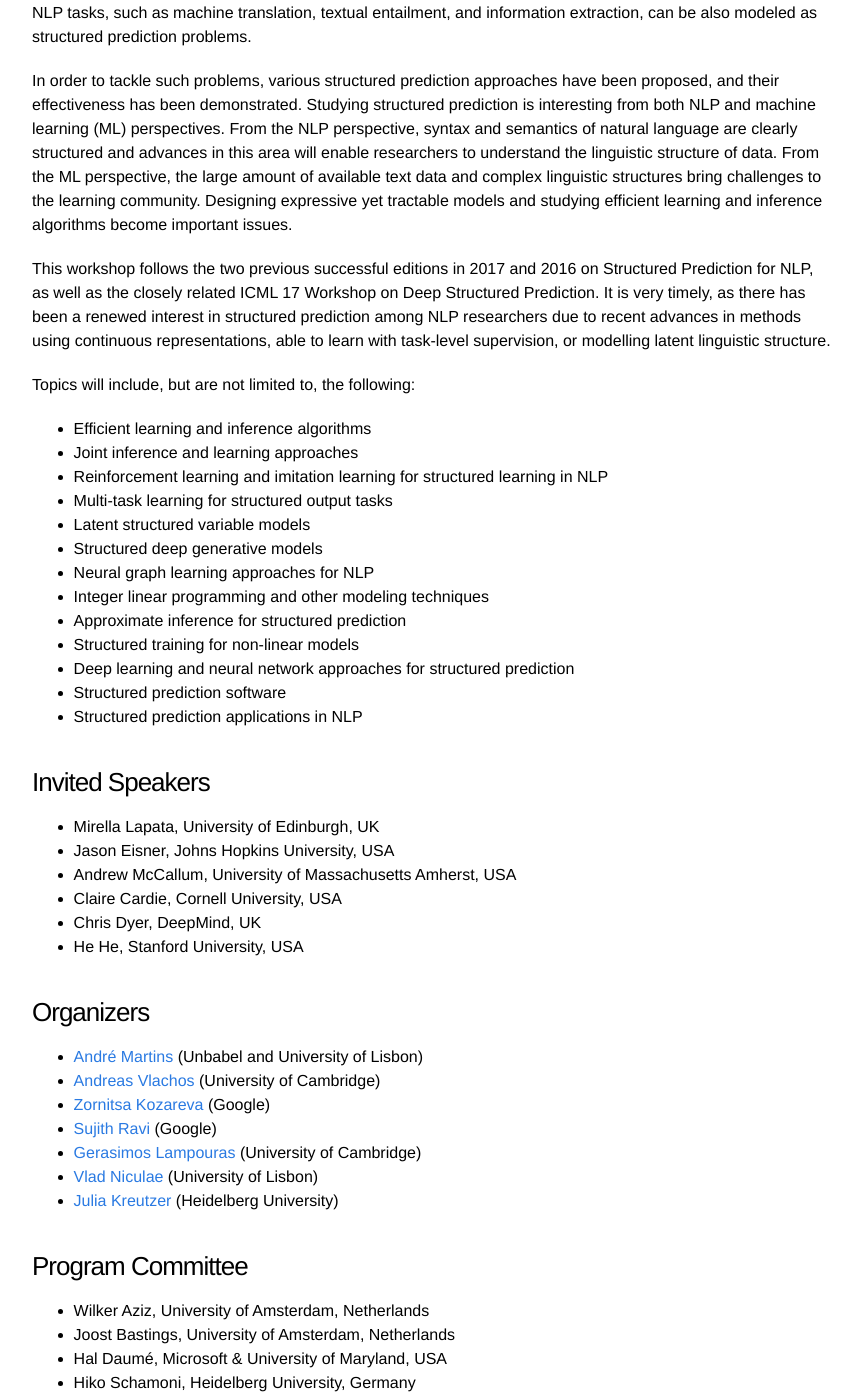
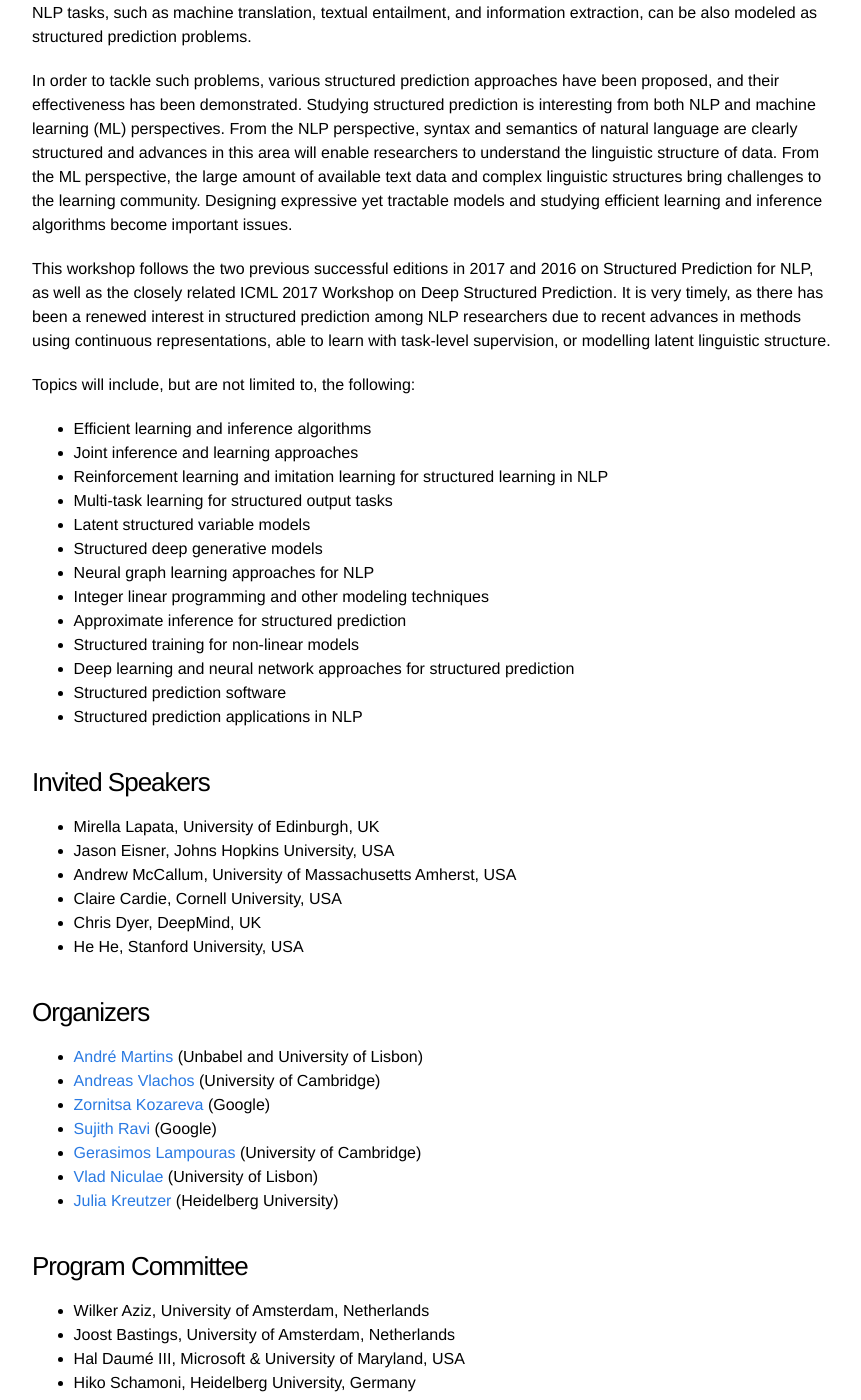
Before and after one commit to structuredprediction/structuredprediction.github.io, a Jekyll site: the page built from SPNLP19/1_cfp.md, in a window 1280 px wide and 1400 px high, scrolled down 311 px. Shown: the whole window, without its empty margins (208-1069 px from the left). Built offline with Jekyll 4.4.1, drawn with Linux system fonts in a browser that asks for light colours; some of the changed text lies outside the part shown.

Commit message:
updated for NAACL

```diff
--- a/SPNLP19/1_cfp.md
+++ b/SPNLP19/1_cfp.md
@@ -19,10 +19,9 @@ challenges to the learning community. Designing expressive yet
 tractable models and studying efficient learning and inference
 algorithms become important issues.
 
-This workshop follows the two previous successful editions in 2017 and 2016 on Structured Prediction for NLP, as well as the closely related ICML 17 Workshop on Deep Structured Prediction. It is very timely, as there has been a renewed interest in structured prediction among NLP researchers due to recent advances in methods using continuous representations, able to learn with task-level supervision, or modelling latent linguistic structure.
+This workshop follows the two previous successful editions in 2017 and 2016 on Structured Prediction for NLP, as well as the closely related ICML 2017 Workshop on Deep Structured Prediction. It is very timely, as there has been a renewed interest in structured prediction among NLP researchers due to recent advances in methods using continuous representations, able to learn with task-level supervision, or modelling latent linguistic structure.
 
 Topics will include, but are not limited to, the following:
-
 
 *  Efficient learning and inference algorithms
 *  Joint inference and learning approaches
@@ -67,7 +66,7 @@ Topics will include, but are not limited to, the following:
 
 * Wilker Aziz, University of Amsterdam, Netherlands
 * Joost Bastings, University of Amsterdam, Netherlands
-* Hal Daumé, Microsoft & University of Maryland, USA
+* Hal Daumé III, Microsoft & University of Maryland, USA
 * Hiko Schamoni, Heidelberg University, Germany
 * Stefan Riezler, Heidelberg University, Germany
 * Artem Sokolov, Amazon,  Germany
```
Also changed, not shown: other parts of SPNLP19/1_cfp.md (+4 -1 lines).
